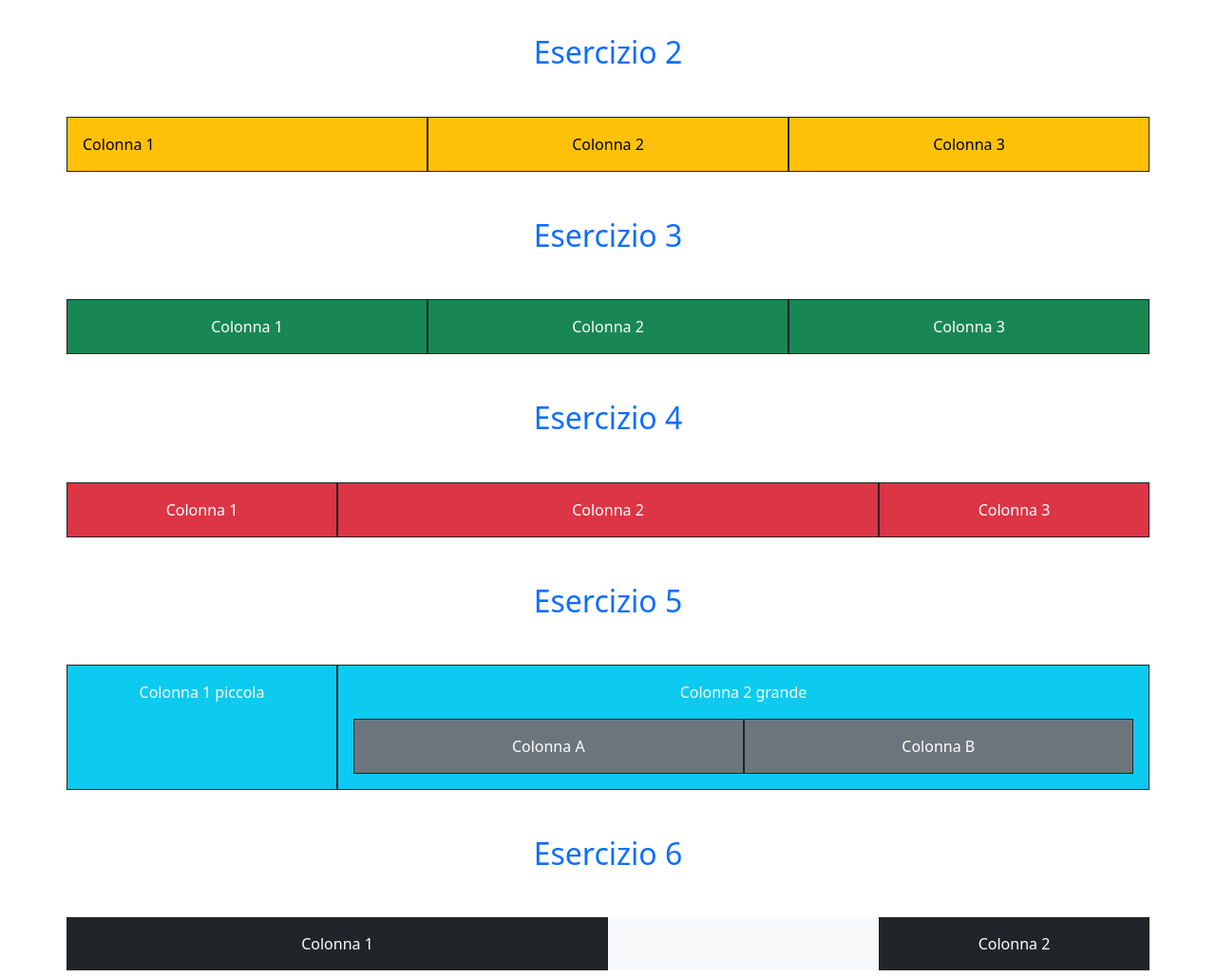
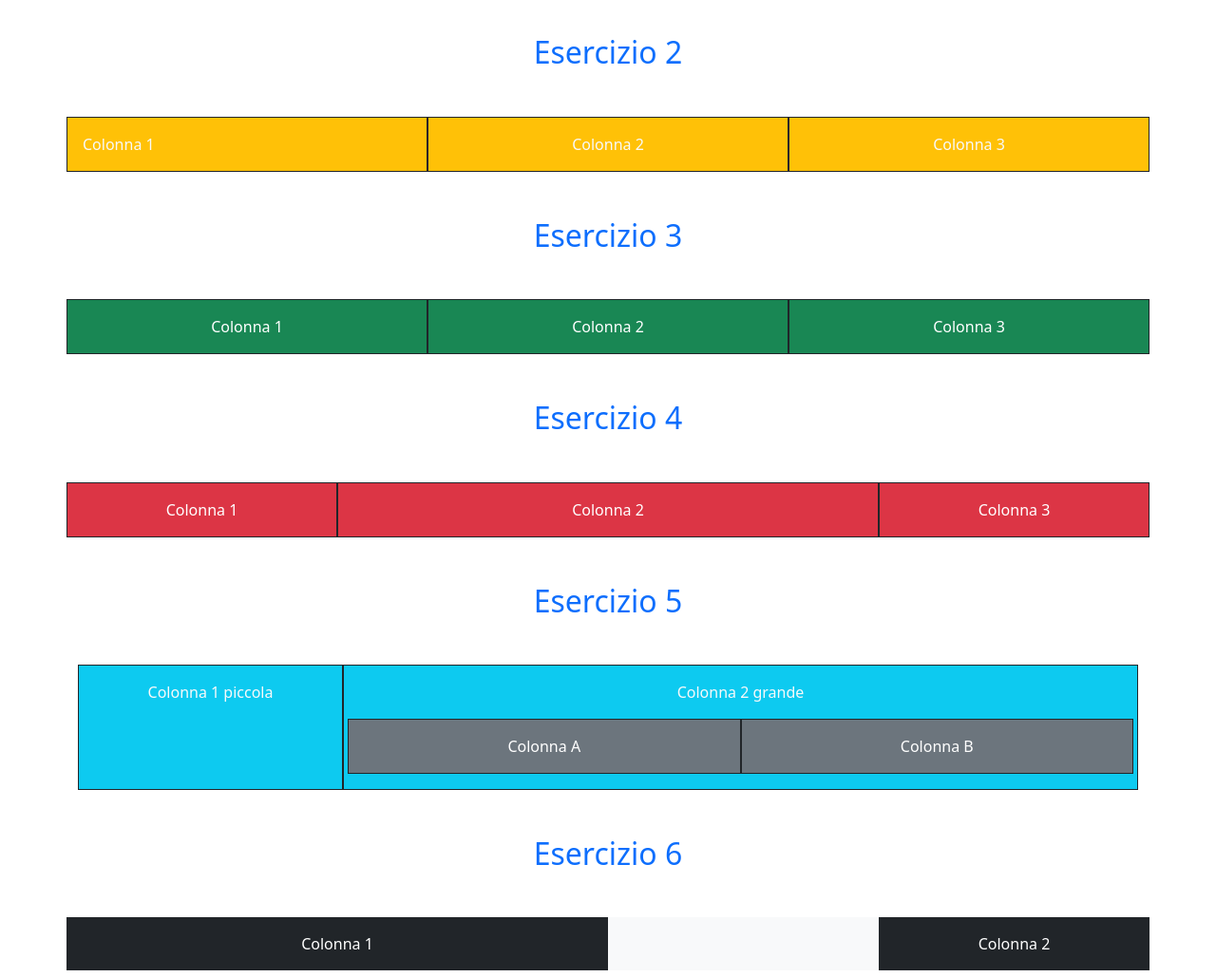
Before and after one commit to 369-Palma/u2-w2-d1-Bootstrap, a plain HTML site: page index.html in a window 1280 px wide. Shown: the part 300-1329 px from the top of the page at 95% size. Drawn offline with nearby package versions, Linux system fonts and the light colour scheme.

Commit message:
Update index.html

```diff
--- a/index.html
+++ b/index.html
@@ -15,14 +15,14 @@
     <h1 class="text-center my-4">Pratica con il Grid System</h1>
     <h2 class="text-center my-5 text-primary">Esercizio 1</h2>
     <div class="container text-center h-100 mx-auto">
-      <div class="row">
+      <div class="row d-block d-md-flex">
         <div
           class="col col-md text-bg-primary p-3 border border-dark d-flex align-items-center justify-content-center"
         >
           Colonna 1
         </div>
         <div
-          class="col col-md text-bg-primary p-3 border border-dark d-flex align-items-center justify-content-center"
+          class="col-md text-bg-primary p-3 border border-dark d-flex align-items-center justify-content-center"
         >
           Colonna 2
         </div>
@@ -39,17 +39,17 @@
     <div class="container text-center h-100 mx-auto">
       <div class="text-center row d-block text-center d-lg-flex">
         <div
-          class="col text-bg-warning p-3 border border-dark d-block text-center d-lg-flex"
+          class="col text-light bg-warning p-3 border border-dark d-block text-center d-lg-flex"
         >
           Colonna 1
         </div>
         <div
-          class="col text-bg-warning p-3 border border-dark d-block text-center d-lg-flex align-items-center justify-content-center"
+          class="col text-light bg-warning p-3 border border-dark d-block text-center d-lg-flex align-items-center justify-content-center"
         >
           Colonna 2
         </div>
         <div
-          class="col text-bg-warning p-3 border border-dark d-block text-center d-lg-flex align-items-center justify-content-center"
+          class="col text-light bg-warning p-3 border border-dark d-block text-center d-lg-flex align-items-center justify-content-center"
         >
           Colonna 3
         </div>
@@ -95,23 +95,19 @@
 
     <h2 class="text-center my-5 text-primary">Esercizio 5</h2>
     <div class="container">
-      <div class="row d-block d-lg-flex">
+      <div class="row d-block mx-auto d-lg-flex">
         <div class="col-lg-3 text-light bg-info p-3 border border-dark">
           Colonna 1 piccola
         </div>
-        <div class="col col-lg-9 text-light bg-info p-3 border border-dark">
+        <div class="mx-auto col-lg-9 text-light bg-info p-3 border border-dark">
           Colonna 2 grande
           <div
-            class="row d-block text-center mx-auto d-lg-flex justify-content-center align-items-center text-center"
+            class="row d-block text-center d-lg-flex justify-content-center align-items-center text-center"
           >
-            <div
-              class="col col-6 text-bg-secondary p-3 border border-dark mt-3"
-            >
+            <div class="col-6 text-bg-secondary p-3 border border-dark mt-3">
               Colonna A
             </div>
-            <div
-              class="col col-6 text-bg-secondary p-3 border border-dark mt-3"
-            >
+            <div class="col-6 text-bg-secondary p-3 border border-dark mt-3">
               Colonna B
             </div>
           </div>
```
